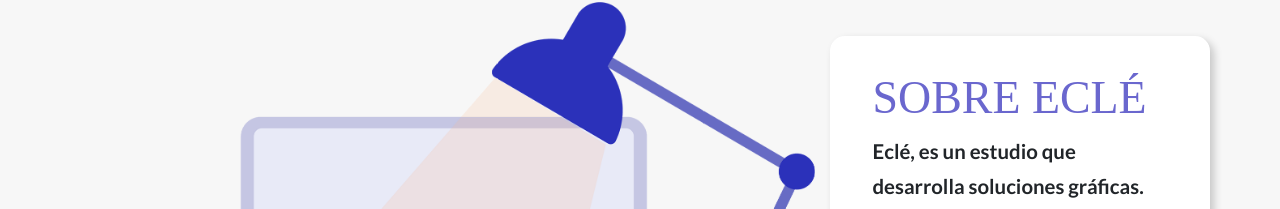
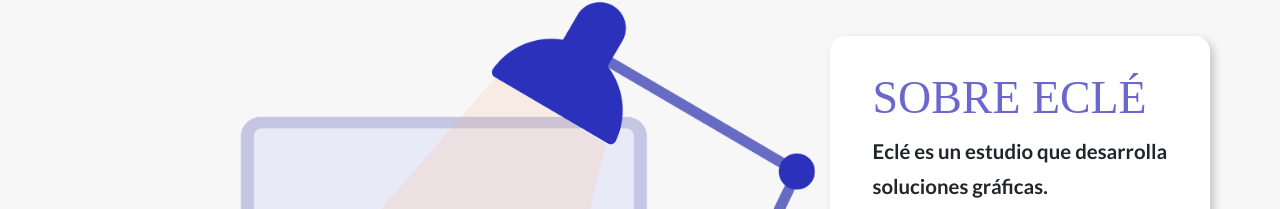
Before and after one commit to AnaliaSV/AnaliaSV.github.io, a website: page index.html in a window 1280 px wide. Shown: the part 1496-1705 px from the top of the page. Drawn offline with nearby package versions, Linux system fonts and the light colour scheme; a small style sheet from the web is missing; a web font is replaced by a local one.

Commit message:
camnbie detalles

```diff
--- a/index.html
+++ b/index.html
@@ -191,7 +191,7 @@
 					</div>
 					<div class="col-12 col-6 col-md-4 sobremi-index-texto">
 						<h2>Sobre Eclé</h2>
-						<h5>Eclé, es un estudio que desarrolla soluciones gráficas.</h5>
+						<h5>Eclé es un estudio que desarrolla soluciones gráficas.</h5>
 						<p>Brindamos servicios de comunicación visual de forma integral, aseseoría y nuevas tecnologías. Resolvemos tu problema adaptándonos a tu necesidad, ya que cada caso es único.
 						</p>
 						<div>
```
Also changed, not shown: sobremi.html (+1 -1 lines).
